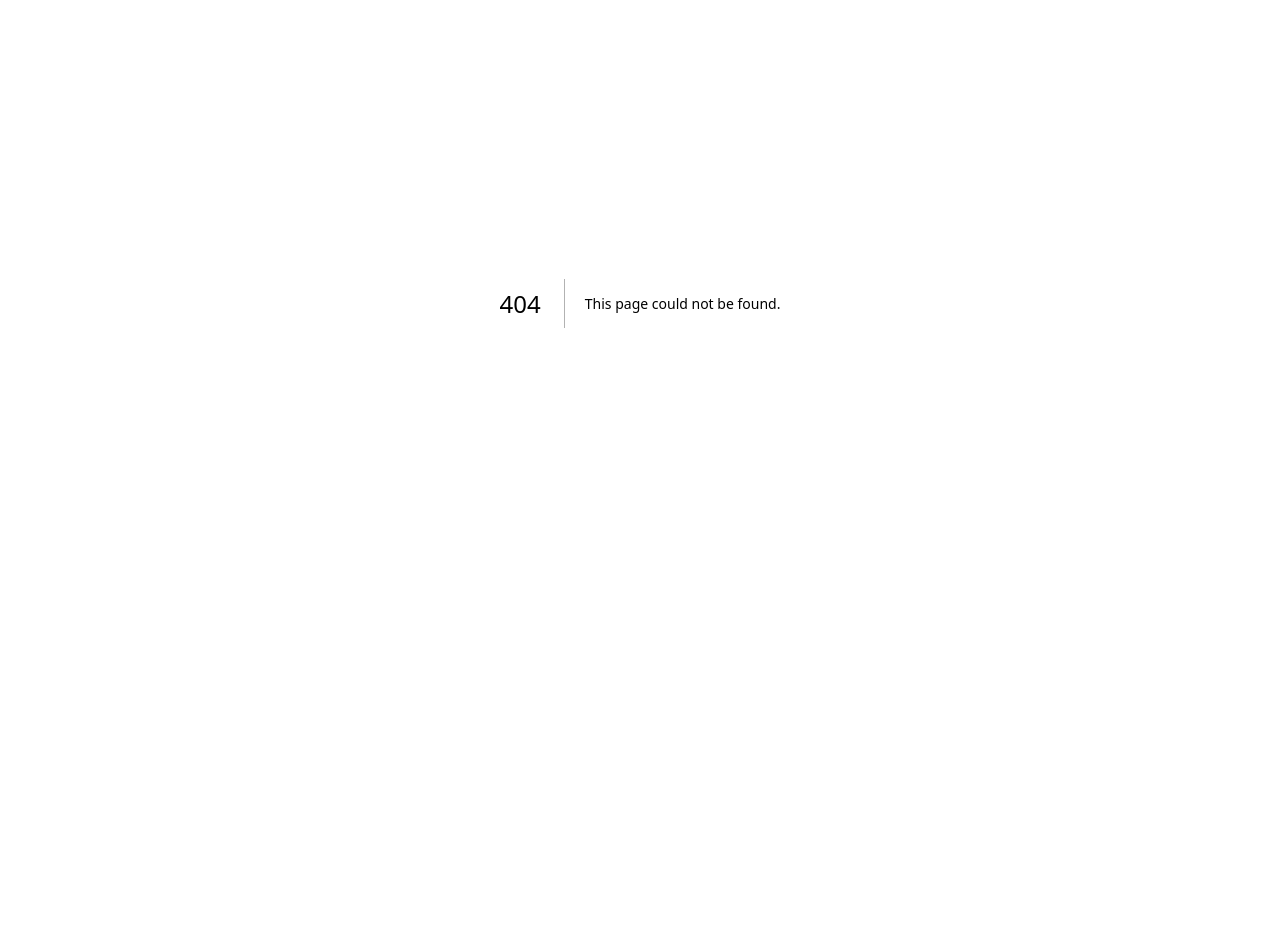
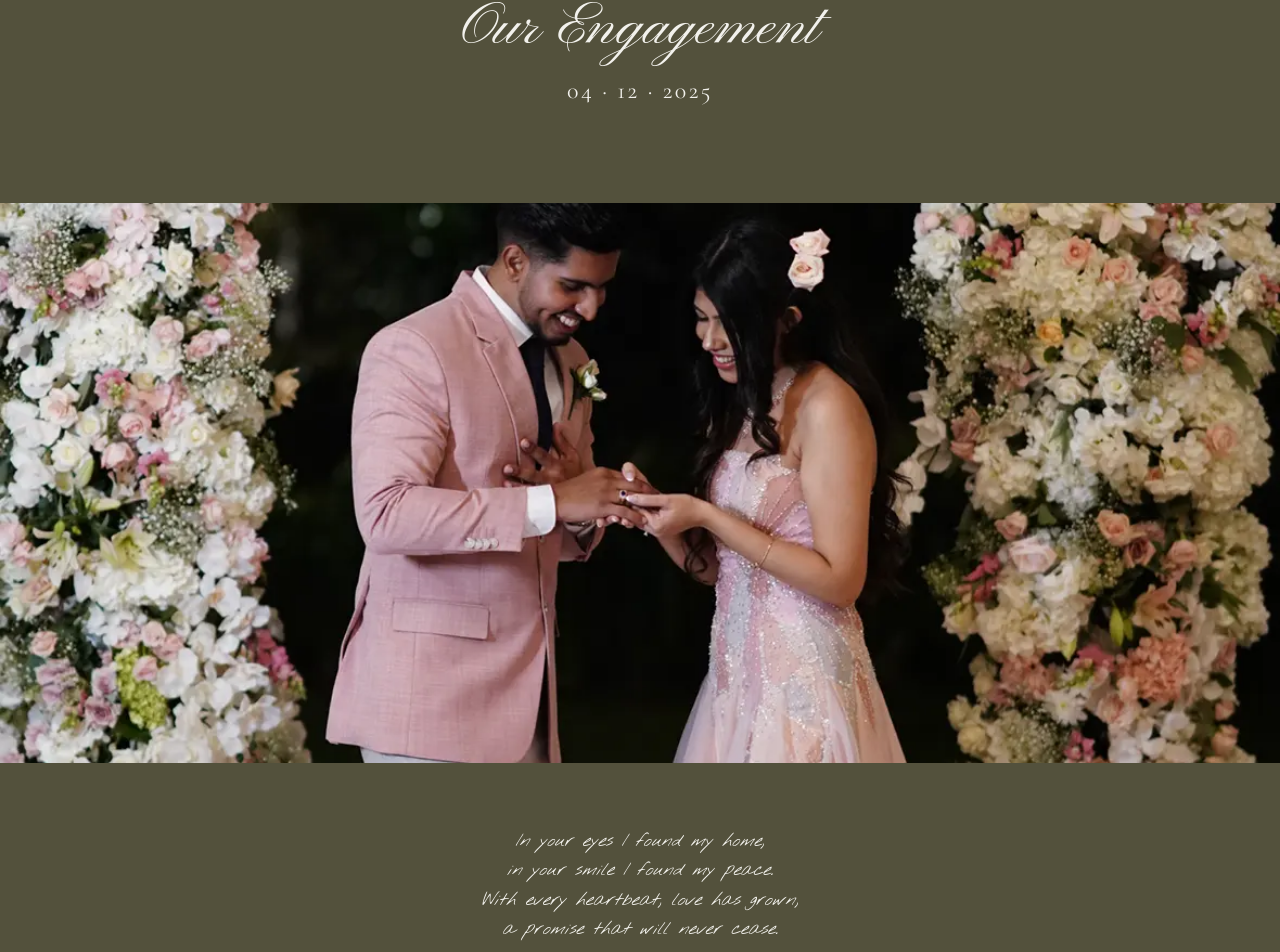
Before and after one commit to SandaliDisara/binushi-ruchelle, a Next.js app: page /engagement in a window 1280 px wide. Before the commit this address had no page. Shown: the part 97-1049 px from the top of the page. Before the commit the page ends 800 px from the top, so only its background shows below. Built offline with nearby package versions, Linux system fonts and the light colour scheme.

Commit message:
create engagement and preshoot pages and add hero sections

```diff
--- /dev/null
+++ b/app/engagement/page.js
@@ -0,0 +1,9 @@
+import EngagementHero from "@/components/EngagementHero";
+
+export default function EngagementPage() {
+  return (
+    <main>
+      <EngagementHero />
+    </main>
+  );
+}
--- /dev/null
+++ b/app/preshoot/page.js
@@ -0,0 +1,9 @@
+import PreshootHero from "@/components/PreshootHero";
+
+export default function EngagementPage() {
+  return (
+    <main>
+      <PreshootHero />
+    </main>
+  );
+}
--- /dev/null
+++ b/components/EngagementHero.jsx
@@ -0,0 +1,39 @@
+// components/EngagementHero.jsx
+import Image from "next/image";
+
+export default function EngagementHero() {
+  return (
+    <section className="relative bg-[#53513C] text-[#F2F1EC]">
+      {/* Top Section */}
+      <div className="text-center py-16 md:py-24">
+        <h2 className="font-script text-4xl md:text-6xl">Our Engagement</h2>
+        <p className="mt-4 font-display text-lg md:text-2xl tracking-widest">
+          04 · 12 · 2025
+        </p>
+      </div>
+
+      {/* Image placeholder */}
+      <div className="relative w-full h-[50vh] md:h-[70vh]">
+        <Image
+          src="/engageCover.webp" // you can replace with your engagement hero image
+          alt="Engagement couple"
+          fill
+          priority
+          className="object-cover"
+        />
+      </div>
+
+      {/* Poem */}
+      <div className="bg-[#53513C] text-[#F2F1EC] py-10 md:py-16">
+        <p className="font-third italic text-center text-base md:text-lg max-w-2xl mx-auto leading-relaxed">
+          In your eyes I found my home,
+          <br />
+          in your smile I found my peace.
+          <br />
+          With every heartbeat, love has grown,
+          <br />a promise that will never cease.
+        </p>
+      </div>
+    </section>
+  );
+}
--- a/components/EventImages.jsx
+++ b/components/EventImages.jsx
@@ -1,19 +1,31 @@
 // components/EventImages.jsx
 import Image from "next/image";
+import Link from "next/link";
 
 const items = [
-  { src: "/preshootCover.webp", title: "Pre Shoot", alt: "Pre-shoot photo" },
-  { src: "/engageCover.webp", title: "Engagement", alt: "Engagement photo" },
+  {
+    src: "/preshootCover.webp",
+    title: "Pre Shoot",
+    alt: "Pre-shoot photo",
+    href: "/preshoot",
+  },
+  {
+    src: "/engageCover.webp",
+    title: "Engagement",
+    alt: "Engagement photo",
+    href: "/engagement",
+  },
 ];
 
 export default function EventImages() {
   return (
     <section className="bg-[#f8f6f2]">
       <div className="flex flex-col md:flex-row">
-        {items.map(({ src, title, alt }) => (
-          <figure
+        {items.map(({ src, title, alt, href }) => (
+          <Link
             key={title}
-            className="relative w-full aspect-[4/3] md:aspect-[16/9]"
+            href={href}
+            className="relative w-full aspect-[4/3] md:aspect-[16/9] block"
           >
             {/* Image */}
             <Image
@@ -34,7 +46,7 @@ export default function EventImages() {
                 {title}
               </span>
             </figcaption>
-          </figure>
+          </Link>
         ))}
       </div>
     </section>
--- /dev/null
+++ b/components/PreshootHero.jsx
@@ -0,0 +1,39 @@
+// components/EngagementHero.jsx
+import Image from "next/image";
+
+export default function PreshootHero() {
+  return (
+    <section className="relative bg-[#53513C] text-[#F2F1EC]">
+      {/* Top Section */}
+      <div className="text-center py-16 md:py-24">
+        <h2 className="font-script text-4xl md:text-6xl">Our preshoot</h2>
+        <p className="mt-4 font-display text-lg md:text-2xl tracking-widest">
+          04 · 12 · 2025
+        </p>
+      </div>
+
+      {/* Image placeholder */}
+      <div className="relative w-full h-[50vh] md:h-[70vh]">
+        <Image
+          src="/preshootCover.webp"
+          alt="Preshoot couple"
+          fill
+          priority
+          className="object-cover"
+        />
+      </div>
+
+      {/* Poem */}
+      <div className="bg-[#53513C] text-[#F2F1EC] py-10 md:py-16">
+        <p className="font-third italic text-center text-base md:text-lg max-w-2xl mx-auto leading-relaxed">
+          In your eyes I found my home,
+          <br />
+          in your smile I found my peace.
+          <br />
+          With every heartbeat, love has grown,
+          <br />a promise that will never cease.
+        </p>
+      </div>
+    </section>
+  );
+}
```
